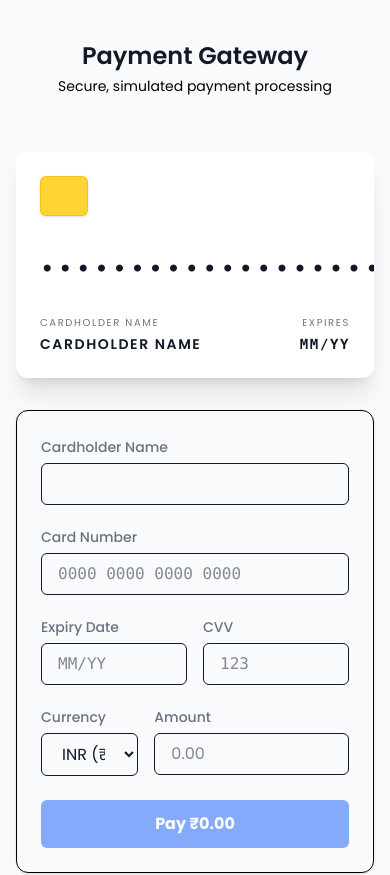
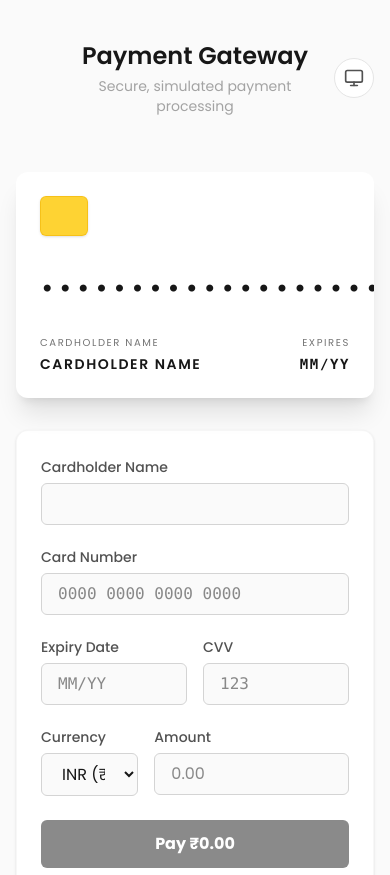
Before and after one commit to RikSin7/payment-gateway, a Next.js app: page / in a window 390 px wide. Shown: the top 875 px of the page. Built offline with nearby package versions, Linux system fonts and the light colour scheme.

Commit message:
feat: implement payment gateway UI with theme support, transaction history, and status components

```diff
--- a/app/globals.css
+++ b/app/globals.css
@@ -4,55 +4,96 @@
   /* Backgrounds */
   --color-bg-primary: var(--bg-primary);
   --color-bg-secondary: var(--bg-secondary);
+  --color-bg-surface: var(--bg-surface);
 
   /* Text */
   --color-text-primary: var(--text-primary);
   --color-text-secondary: var(--text-secondary);
+  --color-text-muted: var(--text-muted);
 
   /* Borders */
   --color-border-primary: var(--border-primary);
+  --color-scrollbar-thumb: var(--scrollbar-thumb);
 
   /* Status */
   --color-success: var(--success);
   --color-error: var(--error);
   --color-warning: var(--warning);
 
+  /* Accents */
+  --color-accent: var(--accent);
+  --color-accent-hover: var(--accent-hover);
+  --color-accent-text: var(--accent-text);
+
   /* Fonts */
   --font-sans: var(--font-poppins);
 }
 
+@layer base {
+  body {
+    background-color: var(--bg-primary);
+    color: var(--text-primary);
+  }
+}
+
 /* LIGHT */
-
 :root {
   color-scheme: light;
 
-  --bg-primary: #f8fafc;
-  --bg-secondary: #ffffff;
+  /* Backgrounds */
+  --bg-primary: #FAFAFA;
+  --bg-secondary: #FFFFFF;
+  --bg-surface: #FFFFFF;
 
-  --text-primary: #111827;
-  --text-secondary: #6b7280;
+  /* Text */
+  --text-primary: #171717;
+  --text-secondary: #525252;
+  --text-muted: #A3A3A3;
 
-  --border-primary: rgba(0,0,0,0.08);
+  /* Borders */
+  --border-primary: #E5E5E5;
+  --scrollbar-thumb: #D4D4D4;
 
-  --success: #22c55e;
-  --error: #ef4444;
-  --warning: #f59e0b;
+  /* Status */
+  --success: #10B981;
+  --error: #EF4444;
+  --warning: #F59E0B;
+
+  /* Accents (Professional Dark Buttons) */
+  --accent: #171717;
+  --accent-hover: #262626;
+  --accent-text: #FFFFFF;
 }
 
 /* DARK */
-
 .dark {
   color-scheme: dark;
 
-  --bg-primary: #020617;
-  --bg-secondary: #0f172a;
+  /* Backgrounds */
+  --bg-primary: #0A0A0A;
+  --bg-secondary: #121212;
+  --bg-surface: #171717;
 
-  --text-primary: #f8fafc;
-  --text-secondary: #94a3b8;
+  /* Text */
+  --text-primary: #EDEDED;
+  --text-secondary: #A3A3A3;
+  --text-muted: #737373;
 
-  --border-primary: rgba(255,255,255,0.08);
+  /* Borders */
+  --border-primary: #262626;
+  --scrollbar-thumb: #404040;
 
-  --success: #22c55e;
-  --error: #ef4444;
-  --warning: #f59e0b;
+  /* Status */
+  --success: #10B981;
+  --error: #EF4444;
+  --warning: #F59E0B;
+
+  /* Accents (Professional Light Buttons) */
+  --accent: #EDEDED;
+  --accent-hover: #FAFAFA;
+  --accent-text: #0A0A0A;
 }
+
+button {
+  cursor: pointer;
+}
--- a/app/layout.tsx
+++ b/app/layout.tsx
@@ -22,7 +22,7 @@ export const metadata: Metadata = {
 export default function RootLayout({ children }: { children: React.ReactNode }) {
   return (
     <html lang="en" suppressHydrationWarning>
-      <body className={`${poppins.className} custom-scrollbar`}>
+      <body className={`${poppins.className}`}>
         <ThemeProvider
           attribute="class"
           defaultTheme="system"
--- a/app/page.tsx
+++ b/app/page.tsx
@@ -1,5 +1,6 @@
 import TransactionHistory from '@/components/history/TransactionHistory';
 import PaymentPageClient from '@/components/payment/PaymentPageClient';
+import { ThemeToggle } from '@/components/ui/ThemeToggle';
 
 export const metadata = {
   title: 'Payment Gateway',
@@ -8,17 +9,23 @@ export const metadata = {
 
 export default function Page() {
   return (
-    <main className="min-h-screen bg-[var(--bg-primary)] py-10 px-4">
+    <main className="min-h-screen bg-bg-primary text-text-primary transition-colors duration-300 py-10 px-4">
       <div className="max-w-5xl mx-auto flex flex-col gap-10">
 
-        {/* Header */}
-        <div className="text-center">
-          <h1 className="text-2xl font-semibold text-[var(--text-primary)]">
-            Payment Gateway
-          </h1>
-          <p className="text-sm text-[var(--text-muted)] mt-1">
-            Secure, simulated payment processing
-          </p>
+        {/* Header with Theme Toggle */}
+        <div className="flex items-center justify-between">
+          <div className="flex-1" />
+          <div className="text-center flex-1">
+            <h1 className="text-2xl font-semibold text-text-primary sm:w-auto w-60">
+              Payment Gateway
+            </h1>
+            <p className="text-sm text-text-muted mt-1">
+              Secure, simulated payment processing
+            </p>
+          </div>
+          <div className="flex-1 flex justify-end">
+            <ThemeToggle />
+          </div>
         </div>
 
         {/* Main content */}
--- a/components/history/HistoryItem.tsx
+++ b/components/history/HistoryItem.tsx
@@ -13,21 +13,21 @@ interface HistoryItemProps {
 const statusConfig = {
   success: {
     label: 'Success',
-    dot: 'bg-green-500',
-    badge: 'bg-green-100 text-green-700',
-    border: 'border-green-200',
+    dot: 'bg-success',
+    badge: 'bg-success/10 text-success border-success/20',
+    border: 'border-success',
   },
   failed: {
     label: 'Failed',
-    dot: 'bg-red-500',
-    badge: 'bg-red-100 text-red-700',
-    border: 'border-red-200',
+    dot: 'bg-error',
+    badge: 'bg-error/10 text-error border-error/20',
+    border: 'border-error',
   },
   timeout: {
     label: 'Timeout',
-    dot: 'bg-amber-500',
-    badge: 'bg-amber-100 text-amber-700',
-    border: 'border-amber-200',
+    dot: 'bg-warning',
+    badge: 'bg-warning/10 text-warning border-warning/20',
+    border: 'border-warning',
   },
 };
 
@@ -49,10 +49,10 @@ export default function HistoryItem({ transaction, isSelected, onClick }: Histor
       }}
       className={cn(
         'w-full rounded-lg border p-4 cursor-pointer',
-        'bg-[var(--bg-surface)] hover:bg-[var(--bg-glass-hover)]',
+        'bg-bg-surface hover:bg-bg-secondary',
         'transition-all duration-200 text-left',
-        'focus:outline-none focus:ring-2 focus:ring-blue-500',
-        isSelected ? config.border : 'border-[var(--border-subtle)]'
+        'focus:outline-none focus:ring-2 focus:ring-accent',
+        isSelected ? config.border : 'border-border-primary'
       )}
     >
       {/* Top row */}
@@ -62,19 +62,19 @@ export default function HistoryItem({ transaction, isSelected, onClick }: Histor
           <span className={`w-2 h-2 rounded-full shrink-0 ${config.dot}`} />
 
           {/* Transaction ID */}
-          <span className="font-mono text-xs text-[var(--text-muted)] truncate">
+          <span className="font-mono text-xs text-text-muted truncate">
             {transaction.id}
           </span>
         </div>
 
         <div className="flex items-center gap-2 shrink-0">
           {/* Amount */}
-          <span className="text-sm font-semibold text-[var(--text-primary)]">
+          <span className="text-sm font-semibold text-text-primary">
             {formatCurrency(transaction.amount, transaction.currency)}
           </span>
 
           {/* Status badge */}
-          <span className={`text-[10px] font-medium px-2 py-0.5 rounded-full ${config.badge}`}>
+          <span className={`text-[10px] font-medium px-2 py-0.5 rounded-full border ${config.badge}`}>
             {config.label}
           </span>
         </div>
@@ -82,17 +82,17 @@ export default function HistoryItem({ transaction, isSelected, onClick }: Histor
 
       {/* Second row — card + timestamp */}
       <div className="flex items-center justify-between mt-2">
-        <span className="font-mono text-xs text-[var(--text-muted)]">
+        <span className="font-mono text-xs text-text-muted">
           {transaction.maskedCard}
         </span>
-        <span className="text-xs text-[var(--text-muted)]">
+        <span className="text-xs text-text-muted">
           {formatTimestamp(transaction.timestamp)}
         </span>
       </div>
 
       {/* Expanded detail panel */}
       {isSelected && (
-        <div className="mt-4 pt-4 border-t border-[var(--border-subtle)] space-y-2 text-xs">
+        <div className="mt-4 pt-4 border-t border-border-primary space-y-2 text-xs">
           <DetailRow label="Full ID" value={transaction.id} mono />
           <DetailRow label="Attempt" value={`${transaction.attempt} of 3`} />
           <DetailRow label="Status" value={config.label} />
@@ -111,8 +111,8 @@ export default function HistoryItem({ transaction, isSelected, onClick }: Histor
 function DetailRow({ label, value, mono = false }: { label: string; value: string; mono?: boolean }) {
   return (
     <div className="flex justify-between gap-4">
-      <span className="text-[var(--text-muted)] shrink-0">{label}</span>
-      <span className={`text-[var(--text-primary)] text-right break-all ${mono ? 'font-mono' : ''}`}>
+      <span className="text-text-muted shrink-0">{label}</span>
+      <span className={`text-text-primary text-right break-all ${mono ? 'font-mono' : ''}`}>
         {value}
       </span>
     </div>
--- a/components/payment/PaymentForm.tsx
+++ b/components/payment/PaymentForm.tsx
@@ -99,7 +99,7 @@ export default function PaymentForm() {
   };
 
   // Shared generic input class using your CSS variables
-  const inputBase = "w-full bg-bg-primary border border-scrollbar-thumb text-text-primary rounded-md px-4 py-2 mt-1 focus:outline-none focus:ring-2 focus:ring-blue-500 disabled:opacity-50 transition-colors";
+  const inputBase = "w-full bg-bg-primary border border-scrollbar-thumb text-text-primary rounded-md px-4 py-2 mt-1 focus:outline-none focus:ring-2 focus:ring-accent disabled:opacity-50 transition-colors";
 
   return (
     <div className="flex flex-col lg:flex-row gap-8 w-full max-w-5xl mx-auto">
@@ -124,10 +124,10 @@ export default function PaymentForm() {
             id="cardholderName" name="cardholderName" type="text"
             value={formData.cardholderName} onChange={handleChange} onBlur={handleBlur}
             disabled={isProcessing}
-            className={cn(inputBase, errors.cardholderName && 'border-red-500')}
+            className={cn(inputBase, errors.cardholderName && 'border-error')}
             aria-invalid={!!errors.cardholderName} aria-describedby="name-error"
           />
-          {errors.cardholderName && <p id="name-error" className="text-red-500 text-xs mt-1">{errors.cardholderName}</p>}
+          {errors.cardholderName && <p id="name-error" className="text-error text-xs mt-1">{errors.cardholderName}</p>}
         </div>
 
         {/* Card Number Input */}
@@ -137,10 +137,10 @@ export default function PaymentForm() {
             id="cardNumber" name="cardNumber" type="text" inputMode="numeric" placeholder="0000 0000 0000 0000"
             value={formData.cardNumber} onChange={handleChange} onBlur={handleBlur}
             disabled={isProcessing}
-            className={cn(inputBase, 'font-mono', errors.cardNumber && 'border-red-500')}
+            className={cn(inputBase, 'font-mono', errors.cardNumber && 'border-error')}
             aria-invalid={!!errors.cardNumber} aria-describedby="cardNumber-error"
           />
-          {errors.cardNumber && <p id="cardNumber-error" className="text-red-500 text-xs mt-1">{errors.cardNumber}</p>}
+          {errors.cardNumber && <p id="cardNumber-error" className="text-error text-xs mt-1">{errors.cardNumber}</p>}
         </div>
 
         {/* Expiry and CVV Row */}
@@ -151,10 +151,10 @@ export default function PaymentForm() {
               id="expiry" name="expiry" type="text" placeholder="MM/YY"
               value={formData.expiry} onChange={handleChange} onBlur={handleBlur}
               disabled={isProcessing}
-              className={cn(inputBase, 'font-mono', errors.expiry && 'border-red-500')}
+              className={cn(inputBase, 'font-mono', errors.expiry && 'border-error')}
               aria-invalid={!!errors.expiry} aria-describedby="expiry-error"
             />
-            {errors.expiry && <p id="expiry-error" className="text-red-500 text-xs mt-1">{errors.expiry}</p>}
+            {errors.expiry && <p id="expiry-error" className="text-error text-xs mt-1">{errors.expiry}</p>}
           </div>
           <div className="w-1/2">
             <label htmlFor="cvv" className="text-sm font-medium text-text-secondary">CVV</label>
@@ -162,10 +162,10 @@ export default function PaymentForm() {
               id="cvv" name="cvv" type="text" inputMode="numeric" placeholder={cardType === 'amex' ? '1234' : '123'} maxLength={cardType === 'amex' ? 4 : 3}
               value={formData.cvv} onChange={handleChange} onBlur={handleBlur}
               disabled={isProcessing}
-              className={cn(inputBase, 'font-mono', errors.cvv && 'border-red-500')}
+              className={cn(inputBase, 'font-mono', errors.cvv && 'border-error')}
               aria-invalid={!!errors.cvv} aria-describedby="cvv-error"
             />
-            {errors.cvv && <p id="cvv-error" className="text-red-500 text-xs mt-1">{errors.cvv}</p>}
+            {errors.cvv && <p id="cvv-error" className="text-error text-xs mt-1">{errors.cvv}</p>}
           </div>
         </div>
 
@@ -189,10 +189,10 @@ export default function PaymentForm() {
               id="amount" name="amount" type="text" inputMode="decimal" placeholder="0.00"
               value={formData.amount} onChange={handleChange} onBlur={handleBlur}
               disabled={isProcessing}
-              className={cn(inputBase, errors.amount && 'border-red-500')}
+              className={cn(inputBase, errors.amount && 'border-error')}
               aria-invalid={!!errors.amount} aria-describedby="amount-error"
             />
-            {errors.amount && <p id="amount-error" className="text-red-500 text-xs mt-1">{errors.amount}</p>}
+            {errors.amount && <p id="amount-error" className="text-error text-xs mt-1">{errors.amount}</p>}
           </div>
         </div>
 
@@ -200,7 +200,7 @@ export default function PaymentForm() {
         <button
           type="submit"
           disabled={!isFormValid || isProcessing}
-          className="w-full mt-6 bg-blue-600 hover:bg-blue-700 text-white font-bold py-3 px-4 rounded-md transition-colors disabled:opacity-50 disabled:cursor-not-allowed flex justify-center items-center h-12"
+          className="w-full mt-6 bg-accent hover:bg-accent-hover text-accent-text font-bold py-3 px-4 rounded-md transition-colors disabled:opacity-50 disabled:cursor-not-allowed flex justify-center items-center h-12"
         >
           {isProcessing ? (
             <span className="animate-pulse">Processing...</span>
--- a/components/payment/StatusScreen.tsx
+++ b/components/payment/StatusScreen.tsx
@@ -29,22 +29,22 @@ export default function StatusScreen() {
       icon: <CheckCircle2 className="w-10 h-10" />,
       title: 'Payment Successful',
       subtitle: 'Your transaction was completed.',
-      iconBg: 'bg-green-500/10 text-green-500',
-      border: 'border-green-200',
+      iconBg: 'bg-success/10 text-success',
+      border: 'border-success/30',
     },
     failed: {
       icon: <XCircle className="w-10 h-10" />,
       title: 'Payment Failed',
       subtitle: errorMessage ?? 'Your payment could not be processed.',
-      iconBg: 'bg-red-500/10 text-red-500',
-      border: 'border-red-200',
+      iconBg: 'bg-error/10 text-error',
+      border: 'border-error/30',
     },
     timeout: {
       icon: <AlertTriangle className="w-10 h-10" />,
       title: 'Request Timed Out',
       subtitle: 'The payment gateway did not respond in time.',
-      iconBg: 'bg-yellow-500/10 text-yellow-500',
-      border: 'border-yellow-200',
+      iconBg: 'bg-warning/10 text-warning',
+      border: 'border-warning/30',
     },
   }[status];
 
@@ -59,7 +59,7 @@ export default function StatusScreen() {
       className={cn(
         'w-full max-w-md mx-auto rounded-xl border p-8',
         'flex flex-col items-center gap-5',
-        'bg-[var(--bg-surface)] focus:outline-none',
+        'bg-bg-surface focus:outline-none',
         config.border
       )}
     >
@@ -96,7 +96,7 @@ export default function StatusScreen() {
         ) : (
           <button
             onClick={handleNewPayment}
-            className="w-full py-3 rounded-lg bg-blue-600 hover:bg-blue-700 text-white text-sm font-bold transition-colors"
+            className="w-full py-3 rounded-lg bg-accent hover:bg-accent-hover text-accent-text text-sm font-bold transition-colors"
           >
             Make Another Payment
           </button>
--- /dev/null
+++ b/components/ui/ThemeToggle.tsx
@@ -0,0 +1,89 @@
+'use client';
+
+import * as React from 'react';
+import { Moon, Sun, Monitor } from 'lucide-react';
+import { useTheme } from 'next-themes';
+import { cn } from '@/utils/cn';
+
+export function ThemeToggle() {
+  const { theme, setTheme } = useTheme();
+  const [mounted, setMounted] = React.useState(false);
+  const [isOpen, setIsOpen] = React.useState(false);
+  const dropdownRef = React.useRef<HTMLDivElement>(null);
+
+  // Prevent hydration mismatch
+  React.useEffect(() => {
+    // eslint-disable-next-line
+    setMounted(true);
+  }, []);
+
+  // Close dropdown on outside click
+  React.useEffect(() => {
+    function handleClickOutside(event: MouseEvent) {
+      if (dropdownRef.current && !dropdownRef.current.contains(event.target as Node)) {
+        setIsOpen(false);
+      }
+    }
+    document.addEventListener('mousedown', handleClickOutside);
+    return () => document.removeEventListener('mousedown', handleClickOutside);
+  }, []);
+
+  if (!mounted) {
+    return <div className="w-10 h-10" />;
+  }
+
+  const options = [
+    { value: 'light', label: 'Light', icon: Sun },
+    { value: 'dark', label: 'Dark', icon: Moon },
+    { value: 'system', label: 'System', icon: Monitor },
+  ];
+
+  const CurrentIcon = options.find((opt) => opt.value === theme)?.icon || Sun;
+
+  return (
+    <div className="relative" ref={dropdownRef}>
+      <button
+        onClick={() => setIsOpen(!isOpen)}
+        className={cn(
+          "flex items-center justify-center w-10 h-10 rounded-full transition-colors focus:outline-none focus:ring-2 focus:ring-accent",
+          "bg-bg-secondary border border-border-primary text-text-secondary",
+          "hover:text-text-primary hover:bg-bg-surface"
+        )}
+        aria-label="Toggle theme"
+        aria-expanded={isOpen}
+        aria-haspopup="true"
+      >
+        <CurrentIcon className="h-5 w-5" />
+      </button>
+
+      {isOpen && (
+        <div className={cn(
+          "absolute right-0 mt-2 w-36 rounded-xl shadow-lg overflow-hidden z-50",
+          "bg-bg-surface border border-border-primary",
+          "animate-in fade-in zoom-in-95 duration-100"
+        )}>
+          <div className="p-1">
+            {options.map((option) => (
+              <button
+                key={option.value}
+                onClick={() => {
+                  setTheme(option.value);
+                  setIsOpen(false);
+                }}
+                className={cn(
+                  "w-full flex items-center gap-3 px-3 py-2 text-sm rounded-lg transition-colors",
+                  theme === option.value
+                    ? "bg-bg-secondary text-text-primary font-medium"
+                    : "text-text-secondary hover:bg-bg-primary hover:text-text-primary"
+                )}
+              >
+                <option.icon className="w-4 h-4" />
+                {option.label}
+              </button>
+            ))}
+          </div>
+        </div>
+      )}
+    </div>
+  );
+}
```
Also changed, not shown: components/history/TransactionHistory.tsx (+5 -5 lines).
